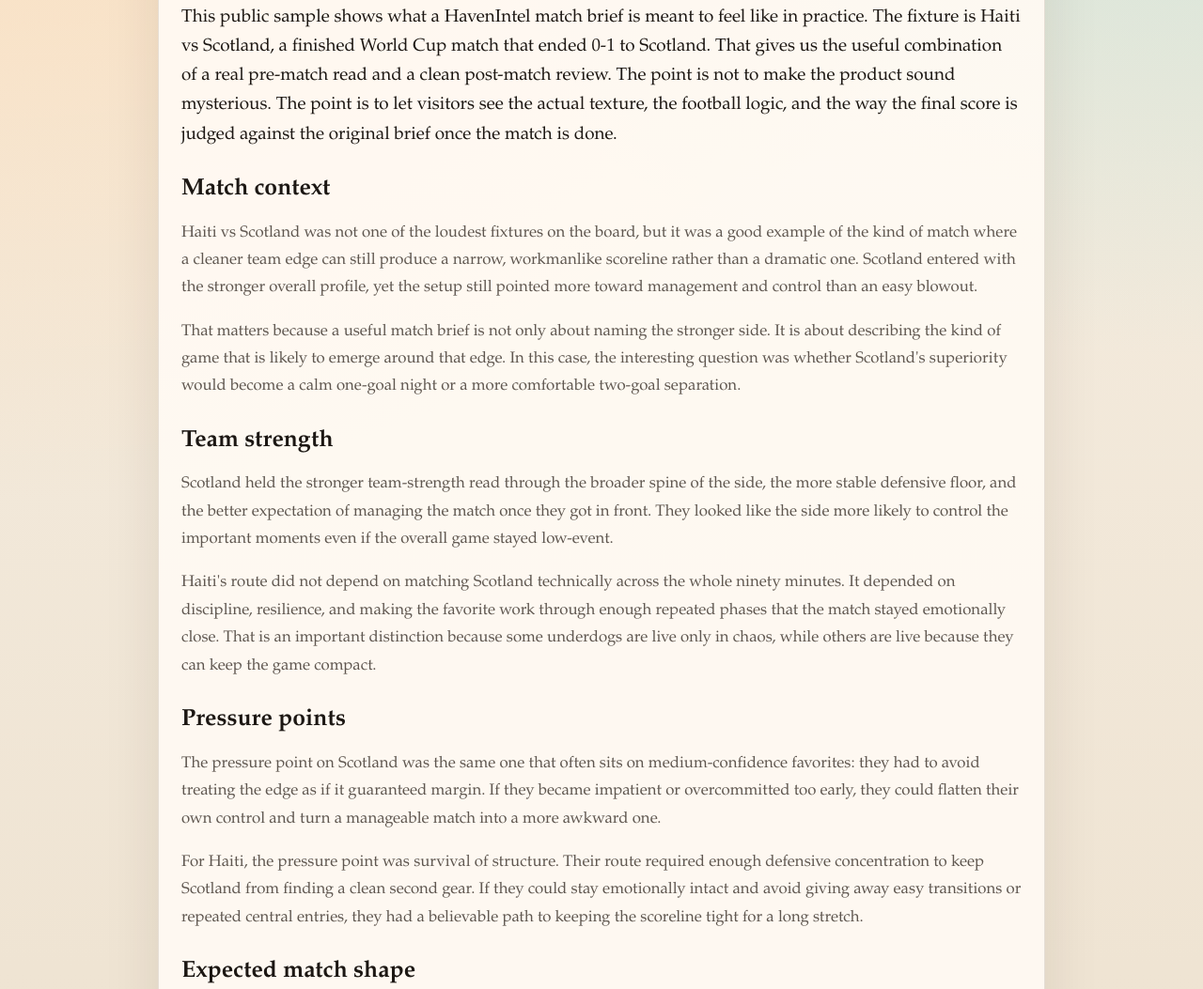
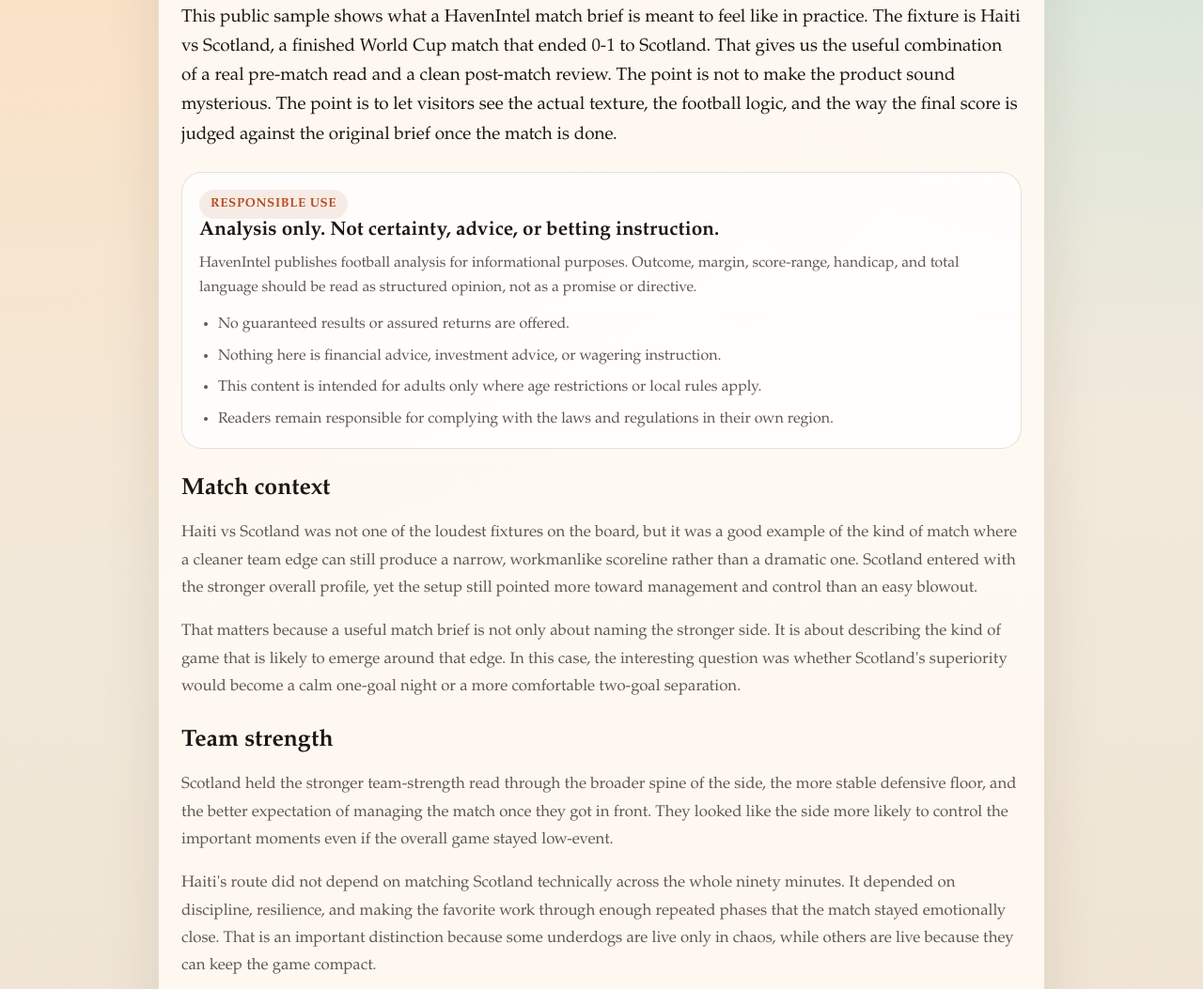
Before and after one commit to yeotommy-design/haven-intel-site, a website: page article.html in a window 1280 px wide. Shown: the part 678-1731 px from the top of the page at 94% size. Drawn offline with Linux system fonts and the light colour scheme.

Commit message:
Add article responsible-use disclaimer

```diff
--- a/article.html
+++ b/article.html
@@ -63,6 +63,32 @@
       .lede { font-size:1.18rem; color:var(--ink); line-height:1.65; }
       .section { margin-top: 28px; }
       .section h2 { margin:0 0 10px; font-size:1.55rem; }
+      .legalPanel {
+        margin-top: 24px;
+        padding: 18px;
+        border-radius: 22px;
+        border: 1px solid var(--line);
+        background: rgba(255, 255, 255, 0.74);
+      }
+      .legalPanel h2 {
+        margin: 0 0 10px;
+        font-size: 1.3rem;
+      }
+      .legalPanel p {
+        margin: 0 0 12px;
+        font-size: 0.98rem;
+        line-height: 1.7;
+      }
+      .legalList {
+        display: grid;
+        gap: 8px;
+        margin: 0;
+        padding-left: 20px;
+        color: var(--muted);
+      }
+      .legalList li {
+        line-height: 1.6;
+      }
       .tagRow { display:flex; flex-wrap:wrap; gap:8px; margin-top:18px; }
       .tag { display:inline-flex; padding:5px 10px; border-radius:999px; background:rgba(24,79,71,0.1); color:var(--accent-2); font-size:.82rem; font-weight:700; }
       .footerCta { margin-top: 28px; padding-top: 20px; border-top: 1px solid var(--line); }
@@ -79,7 +105,7 @@
       }
     </style>
     <link rel="stylesheet" href="./shared-shell.css">
-    <script defer src="./shared-shell.js?v=20260615-2"></script>
+    <script defer src="./shared-shell.js?v=20260615-4"></script>
   </head>
   <body>
     <main>
@@ -168,6 +194,19 @@
             </div>
           ` : ""}
           <p class="lede">${article.hero}</p>
+          <section class="legalPanel" aria-label="Responsible use and legal clarity">
+            <div class="eyebrow">Responsible Use</div>
+            <h2>Analysis only. Not certainty, advice, or betting instruction.</h2>
+            <p>
+              HavenIntel publishes football analysis for informational purposes. Outcome, margin, score-range, handicap, and total language should be read as structured opinion, not as a promise or directive.
+            </p>
+            <ul class="legalList">
+              <li>No guaranteed results or assured returns are offered.</li>
+              <li>Nothing here is financial advice, investment advice, or wagering instruction.</li>
+              <li>This content is intended for adults only where age restrictions or local rules apply.</li>
+              <li>Readers remain responsible for complying with the laws and regulations in their own region.</li>
+            </ul>
+          </section>
           ${(article.sections || []).map((section) => `
             <section class="section">
               <h2>${section.heading}</h2>
@@ -198,6 +237,8 @@
             </div>
             <div class="buttonRow">
               <a class="button" href="./insights.html">Back to Insights</a>
+              <a class="button secondary" href="./disclaimer.html">Read Disclaimer</a>
+              <a class="button secondary" href="./responsible-use.html">Responsible Use</a>
             </div>
           </div>
         `;
```
